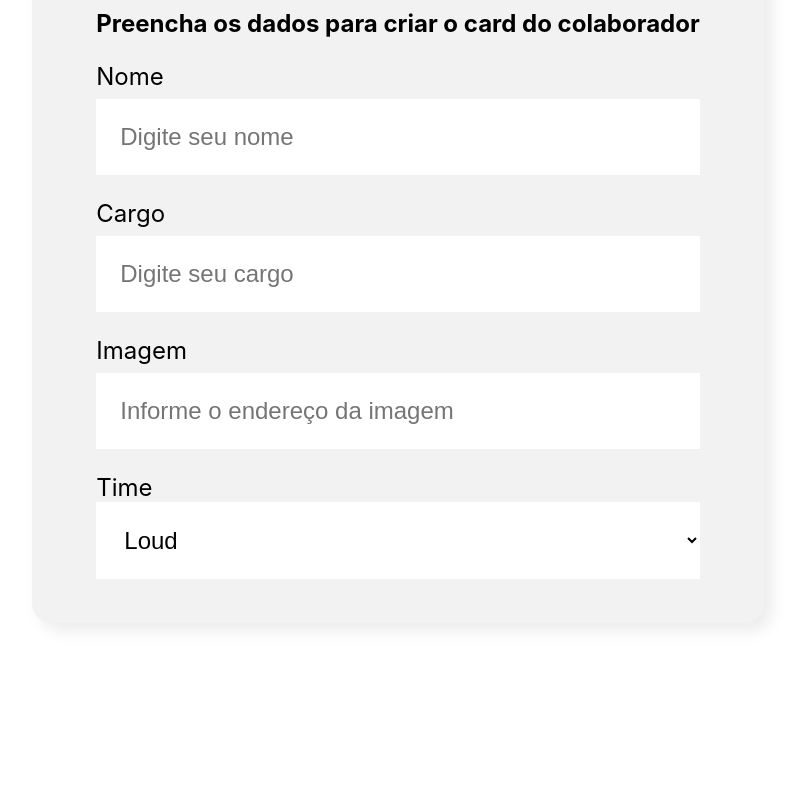
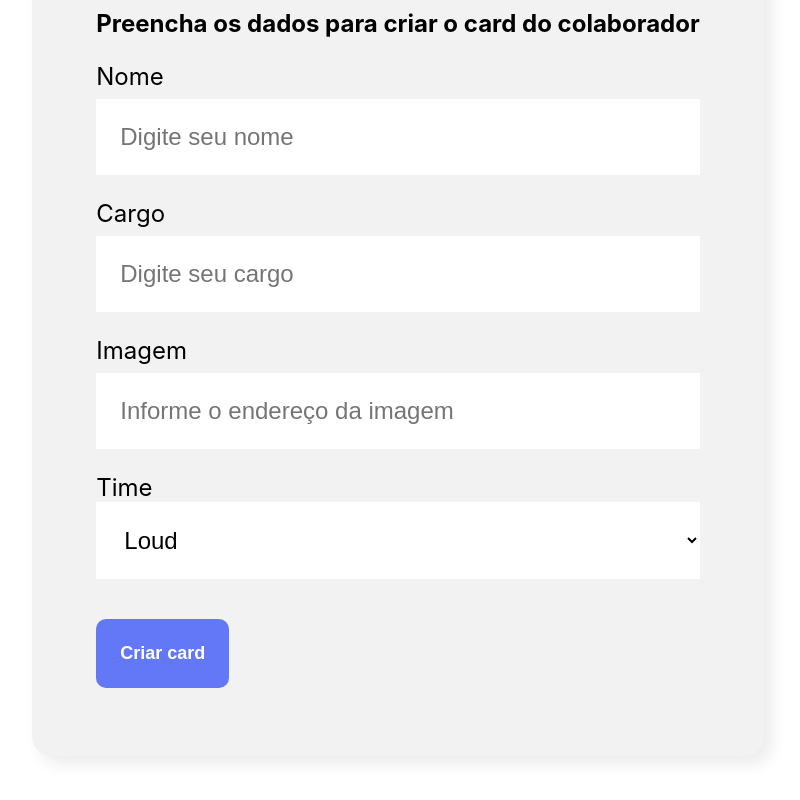
Before and after one commit to murilohenrique56/organograma, a React (Create React App) app: page / in a window 1280 px wide. Shown: the part 625-1425 px from the top of the page, without its empty margins (242-1042 px from the left). Before the commit the page ends 1328 px from the top, so only its background shows below. Built offline with nearby package versions, Linux system fonts and the light colour scheme.

Commit message:
feat: colocando validações de obrigatoriedade

```diff
--- a/src/components/campoTexto/index.js
+++ b/src/components/campoTexto/index.js
@@ -1,10 +1,10 @@
 import './CampoTexto.css'
 
-const CampoTexto = ({label, placeholder}) => {
+const CampoTexto = ({label, placeholder, obrigatorio}) => {
     return (
         <div className="campo-texto">
             <label>{label}</label>
-            <input placeholder={placeholder}/>
+            <input required={obrigatorio} placeholder={placeholder}/>
         </div>
     )
 }
--- a/src/components/formulario/index.js
+++ b/src/components/formulario/index.js
@@ -1,3 +1,4 @@
+import Botao from "../botao";
 import CampoTexto from "../campoTexto";
 import ListaSuspensa from "../listaSuspensa";
 import "./Formulario.css";
@@ -10,16 +11,22 @@ const Formulario = () => {
     'Gen.G',
     'PPX',
     'TH'
+  ]
 
-  ]
+  const aoSalvar = (event) => {
+    event.preventDefault()
+    console.log('Form foi submetido')
+  }
+
   return (
     <section className="formulario">
-      <form>
+      <form onSubmit={aoSalvar}>
         <h2>Preencha os dados para criar o card do colaborador</h2>
-        <CampoTexto label="Nome" placeholder="Digite seu nome" />
-        <CampoTexto label="Cargo" placeholder="Digite seu cargo" />
+        <CampoTexto obrigatorio={true} label="Nome" placeholder="Digite seu nome" />
+        <CampoTexto obrigatorio={true}label="Cargo" placeholder="Digite seu cargo" />
         <CampoTexto label="Imagem" placeholder="Informe o endereço da imagem" />
-        <ListaSuspensa label="Time" itens={times}></ListaSuspensa>
+        <ListaSuspensa obrigatorio={true} label="Time" itens={times}/>
+        <Botao text="Criar card"/>
       </form>
     </section>
   );
--- a/src/components/listaSuspensa/index.js
+++ b/src/components/listaSuspensa/index.js
@@ -1,10 +1,10 @@
 import './ListaSuspensa.css'
 
-const ListaSuspensa = ({label, itens}) => {
+const ListaSuspensa = ({label, itens, obrigatorio}) => {
     return (
         <div className='lista-suspensa'>
             <label>{label}</label>
-            <select>
+            <select required={obrigatorio}>
                 {itens.map(item => {
                    return <option key={item}>{item}</option>
                 })}
```
